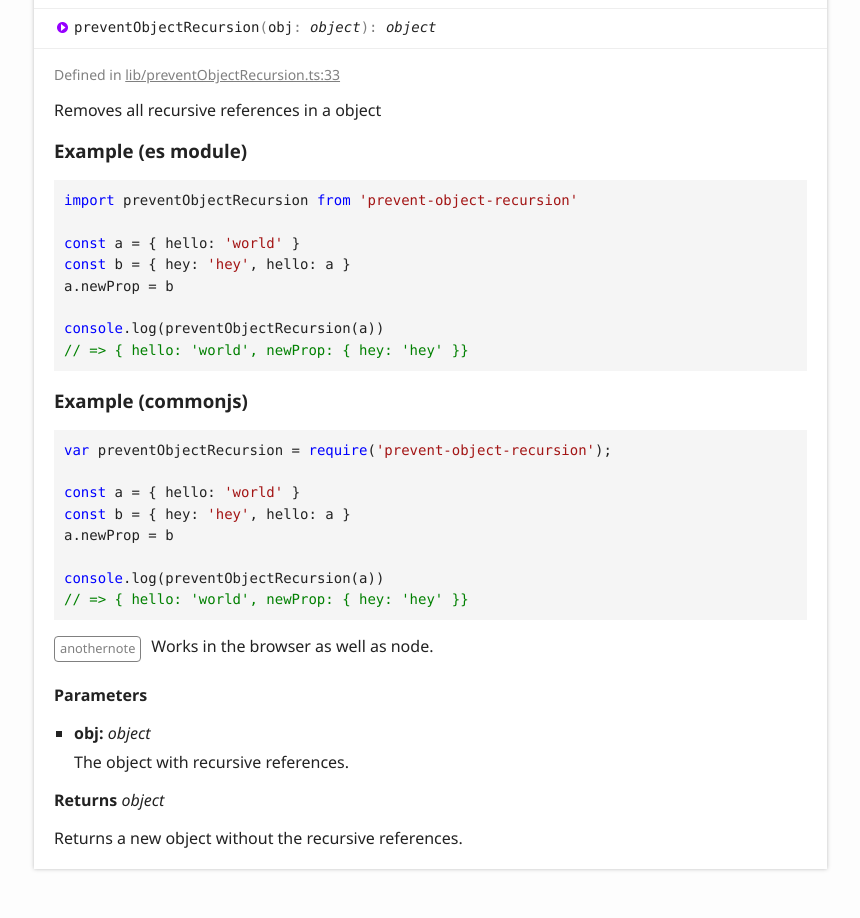
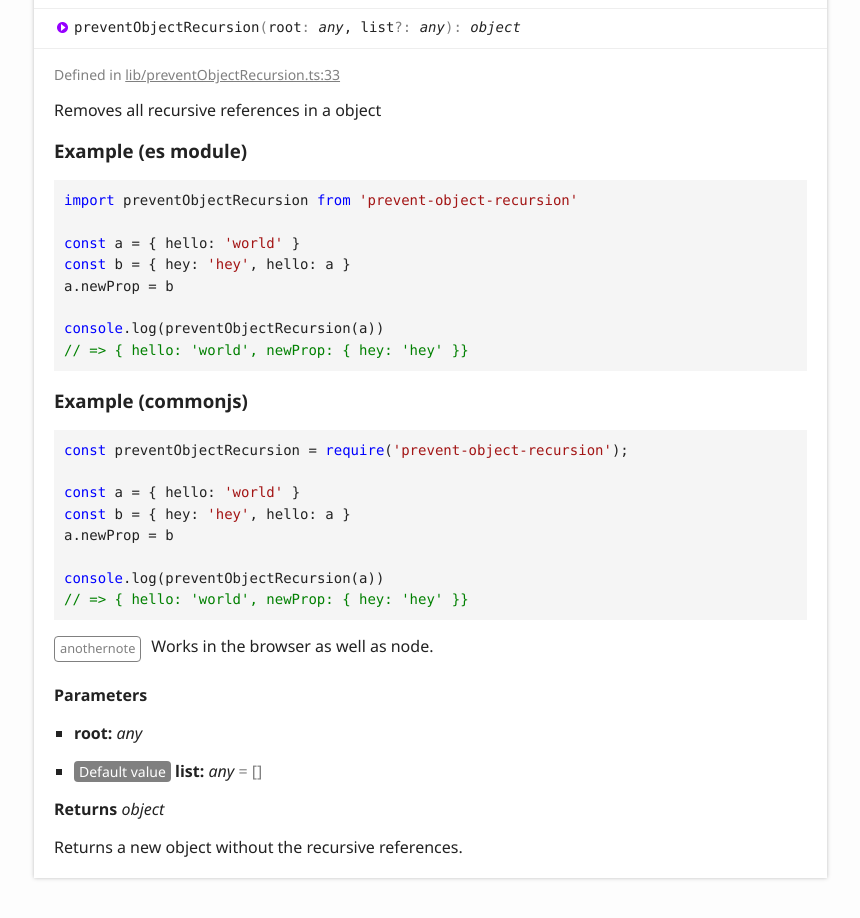
Before and after one commit to rxluz/prevent-object-recursion, a plain HTML site: page globals.html in a window 1280 px wide. Shown: the part 518-1436 px from the top of the page, without its empty margins (6-866 px from the left). Drawn offline with Linux system fonts and the light colour scheme.

Commit message:
[ci skip] Updates

```diff
--- a/globals.html
+++ b/globals.html
@@ -82,13 +82,13 @@
 					<a name="preventobjectrecursion" class="tsd-anchor"></a>
 					<h3>prevent<wbr>Object<wbr>Recursion</h3>
 					<ul class="tsd-signatures tsd-kind-function">
-						<li class="tsd-signature tsd-kind-icon">prevent<wbr>Object<wbr>Recursion<span class="tsd-signature-symbol">(</span>obj<span class="tsd-signature-symbol">: </span><span class="tsd-signature-type">object</span><span class="tsd-signature-symbol">)</span><span class="tsd-signature-symbol">: </span><span class="tsd-signature-type">object</span></li>
+						<li class="tsd-signature tsd-kind-icon">prevent<wbr>Object<wbr>Recursion<span class="tsd-signature-symbol">(</span>root<span class="tsd-signature-symbol">: </span><span class="tsd-signature-type">any</span>, list<span class="tsd-signature-symbol">?: </span><span class="tsd-signature-type">any</span><span class="tsd-signature-symbol">)</span><span class="tsd-signature-symbol">: </span><span class="tsd-signature-type">object</span></li>
 					</ul>
 					<ul class="tsd-descriptions">
 						<li class="tsd-description">
 							<aside class="tsd-sources">
 								<ul>
-									<li>Defined in <a href="https://github.com/rxluz/prevent-object-recursion/blob/91857ea/src/lib/preventObjectRecursion.ts#L33">lib/preventObjectRecursion.ts:33</a></li>
+									<li>Defined in <a href="https://github.com/rxluz/prevent-object-recursion/blob/c6c2f6e/src/lib/preventObjectRecursion.ts#L33">lib/preventObjectRecursion.ts:33</a></li>
 								</ul>
 							</aside>
 							<div class="tsd-comment tsd-typography">
@@ -105,7 +105,7 @@ a.newProp = b
 <span class="hljs-built_in">console</span>.log(preventObjectRecursion(a))
 <span class="hljs-comment">// =&gt; { hello: 'world', newProp: { hey: 'hey' }}</span></code></pre>
 								<h3 id="example-commonjs-">Example (commonjs)</h3>
-								<pre><code class="language-js"><span class="hljs-keyword">var</span> preventObjectRecursion = <span class="hljs-built_in">require</span>(<span class="hljs-string">'prevent-object-recursion'</span>);
+								<pre><code class="language-js"><span class="hljs-keyword">const</span> preventObjectRecursion = <span class="hljs-built_in">require</span>(<span class="hljs-string">'prevent-object-recursion'</span>);
 
 <span class="hljs-keyword">const</span> a = { <span class="hljs-attr">hello</span>: <span class="hljs-string">'world'</span> }
 <span class="hljs-keyword">const</span> b = { <span class="hljs-attr">hey</span>: <span class="hljs-string">'hey'</span>, <span class="hljs-attr">hello</span>: a }
@@ -122,10 +122,10 @@ a.newProp = b
 							<h4 class="tsd-parameters-title">Parameters</h4>
 							<ul class="tsd-parameters">
 								<li>
-									<h5>obj: <span class="tsd-signature-type">object</span></h5>
-									<div class="tsd-comment tsd-typography">
-										<p>The object with recursive references.</p>
-									</div>
+									<h5>root: <span class="tsd-signature-type">any</span></h5>
+								</li>
+								<li>
+									<h5><span class="tsd-flag ts-flagDefault value">Default value</span> list: <span class="tsd-signature-type">any</span><span class="tsd-signature-symbol"> =&nbsp;[]</span></h5>
 								</li>
 							</ul>
 							<h4 class="tsd-returns-title">Returns <span class="tsd-signature-type">object</span></h4>
```
Also changed, not shown: index.html (+1 -1 lines).
